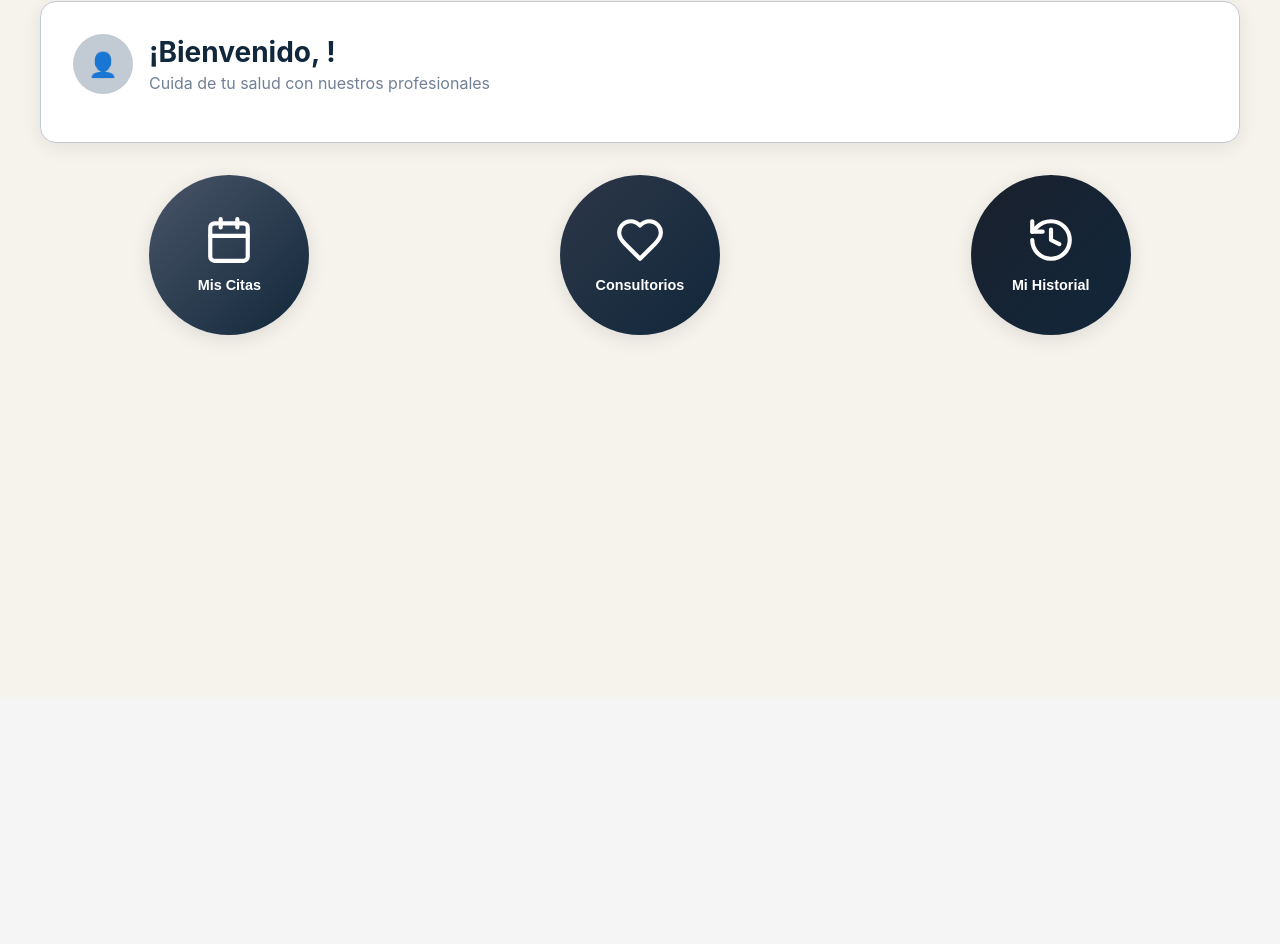
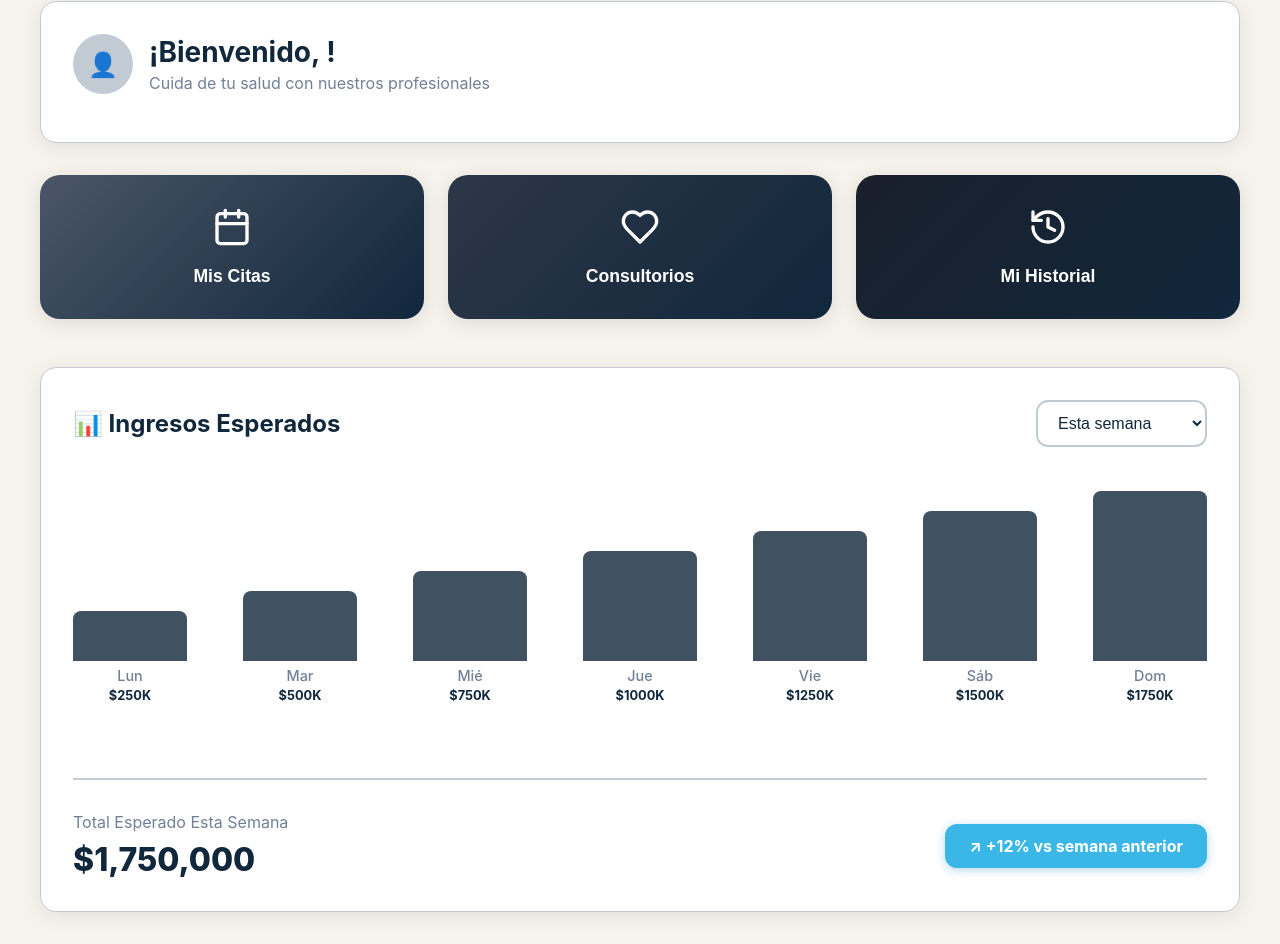
Before and after one commit to JUANFER187/healthcare-system, a React (Vite) app in the folder frontend/: page /dashboard in a window 1280 px wide. Shown: the part 103-1047 px from the top of the page. Before the commit the page ends 800 px from the top, so only its background shows below. Built offline with nearby package versions, Linux system fonts and the light colour scheme; sample sign-in values are in the browser's storage; the HTML template or start-up script is replaced by a standard one.

Commit message:
Agregar card de gráficas de ingresos esperados de acuerdo con las citas agendadas para el profesional de la salud.

```diff
--- a/frontend/src/pages/Dashboard.jsx
+++ b/frontend/src/pages/Dashboard.jsx
@@ -212,13 +212,13 @@ const Dashboard = () => {
           </div>
         </div>
 
-        {/* Botones Circulares - NUEVO DISEÑO */}
+        {/* Cards Rectangulares - NUEVO DISEÑO */}
+                {/* Cards Rectangulares - Mismos colores */}
         <div style={{
           display: 'grid',
-          gridTemplateColumns: 'repeat(auto-fit, minmax(160px, 1fr))',
-          gap: '2rem',
-          marginTop: '2rem',
-          justifyItems: 'center'
+          gridTemplateColumns: 'repeat(auto-fit, minmax(280px, 1fr))',
+          gap: '1.5rem',
+          marginTop: '2rem'
         }}>
           {buttons.map((button) => {
             const IconComponent = button.icon;
@@ -227,24 +227,19 @@ const Dashboard = () => {
                 key={button.id}
                 onClick={() => button.path && navigate(button.path)}
                 style={{
-                  width: '160px',
-                  height: '160px',
-                  borderRadius: '50%',
+                  width: '100%',
+                  borderRadius: '20px',
                   border: 'none',
                   background: `linear-gradient(135deg, ${button.color}, ${colors.accent})`,
                   color: 'white',
                   cursor: 'pointer',
-                  display: 'flex',
-                  flexDirection: 'column',
-                  alignItems: 'center',
-                  justifyContent: 'center',
-                  gap: '0.75rem',
+                  padding: '2rem 1.5rem',
                   transition: 'all 0.3s ease',
                   boxShadow: '0 4px 20px rgba(0,0,0,0.1)',
-                  padding: '1rem'
+                  textAlign: 'center'
                 }}
                 onMouseEnter={(e) => {
-                  e.target.style.transform = 'scale(1.1)';
+                  e.target.style.transform = 'scale(1.05)';
                   e.target.style.boxShadow = '0 8px 30px rgba(0,0,0,0.2)';
                 }}
                 onMouseLeave={(e) => {
@@ -252,18 +247,164 @@ const Dashboard = () => {
                   e.target.style.boxShadow = '0 4px 20px rgba(0,0,0,0.1)';
                 }}
               >
-                <IconComponent size={50} />
-                <span style={{
+                <IconComponent size={40} />
+                <div style={{
                   fontWeight: '600',
-                  fontSize: '0.9rem',
-                  textAlign: 'center',
-                  lineHeight: '1.2'
+                  fontSize: '1.1rem',
+                  marginTop: '1rem'
                 }}>
                   {button.label}
-                </span>
+                </div>
               </button>
             );
           })}
+        </div>
+
+                {/* Sección de Estadísticas - DESPUÉS de las cards principales */}
+        <div style={{
+          display: 'grid',
+          gridTemplateColumns: 'repeat(auto-fit, minmax(400px, 1fr))',
+          gap: '1.5rem',
+          marginTop: '3rem'
+        }}>
+
+          {/* Card de Ingresos Esperados - MEJOR ESPACIADO */}
+          <div style={{
+            backgroundColor: 'white',
+            borderRadius: '16px',
+            padding: '2rem',
+            boxShadow: '0 4px 20px rgba(0,0,0,0.08)',
+            border: `1px solid ${colors.secondary}`,
+            gridColumn: 'span 2'
+          }}>
+            <div style={{
+              display: 'flex',
+              alignItems: 'center',
+              justifyContent: 'space-between',
+              marginBottom: '1.5rem'
+            }}>
+              <h3 style={{
+                margin: 0,
+                fontSize: '1.5rem',
+                fontWeight: '700',
+                color: colors.accent
+              }}>
+                📊 Ingresos Esperados
+              </h3>
+              <select style={{
+                padding: '0.75rem 1rem',
+                borderRadius: '12px',
+                border: `2px solid ${colors.secondary}`,
+                backgroundColor: 'white',
+                color: colors.accent,
+                fontSize: '1rem',
+                fontWeight: '500',
+                cursor: 'pointer'
+              }}>
+                <option>Esta semana</option>
+                <option>Este mes</option>
+                <option>Próximos 7 días</option>
+              </select>
+            </div>
+
+            {/* Gráfica con mejor espaciado */}
+            <div style={{
+              display: 'flex',
+              alignItems: 'end',
+              justifyContent: 'space-between',
+              height: '160px',
+              padding: '4.5rem 0',
+              gap: '3.5rem',
+              marginBottom: '0.2rem'
+            }}>
+              {['Lun', 'Mar', 'Mié', 'Jue', 'Vie', 'Sáb', 'Dom'].map((day, index) => (
+                <div key={day} style={{
+                  display: 'flex',
+                  flexDirection: 'column',
+                  alignItems: 'center',
+                  flex: 1,
+                  gap: '0.35rem'
+                }}>
+                  <div style={{
+                    width: '100%',
+                    height: `${50 + (index * 20)}px`,
+                    backgroundColor: colors.accent,
+                    borderRadius: '8px 8px 0 0',
+                    opacity: 0.8,
+                    transition: 'all 0.3s ease',
+                    cursor: 'pointer'
+                  }}
+                  onMouseEnter={(e) => {
+                    e.target.style.opacity = '1';
+                    e.target.style.transform = 'scale(1.05)';
+                  }}
+                  onMouseLeave={(e) => {
+                    e.target.style.opacity = '0.8';
+                    e.target.style.transform = 'scale(1)';
+                  }}
+                  ></div>
+                  <div style={{
+                    display: 'flex',
+                    flexDirection: 'column',
+                    alignItems: 'center',
+                    gap: '0.25rem'
+                  }}>
+                    <span style={{
+                      fontSize: '0.9rem',
+                      color: colors.lightText,
+                      fontWeight: '500'
+                    }}>
+                      {day}
+                    </span>
+                    <span style={{
+                      fontSize: '0.8rem',
+                      color: colors.accent,
+                      fontWeight: '700'
+                    }}>
+                      ${(index + 1) * 250}K
+                    </span>
+                  </div>
+                </div>
+              ))}
+            </div>
+
+            {/* Total y porcentaje */}
+            <div style={{
+              display: 'flex',
+              justifyContent: 'space-between',
+              alignItems: 'center',
+              paddingTop: '2rem',
+              borderTop: `2px solid ${colors.secondary}`
+            }}>
+              <div>
+                <div style={{
+                  fontSize: '1rem',
+                  color: colors.lightText,
+                  marginBottom: '0.5rem'
+                }}>
+                  Total Esperado Esta Semana
+                </div>
+                <div style={{
+                  fontSize: '2rem',
+                  fontWeight: '800',
+                  color: colors.accent
+                }}>
+                  $1,750,000
+                </div>
+              </div>
+              <div style={{
+                padding: '0.75rem 1.5rem',
+                backgroundColor: '#3bb7e7ff',
+                color: 'white',
+                borderRadius: '12px',
+                fontSize: '1rem',
+                fontWeight: '700',
+                boxShadow: '0 2px 10px rgba(16, 131, 185, 0.3)'
+              }}>
+                ↗ +12% vs semana anterior
+              </div>
+            </div>
+          </div>
         </div>
       </main>
 
```
